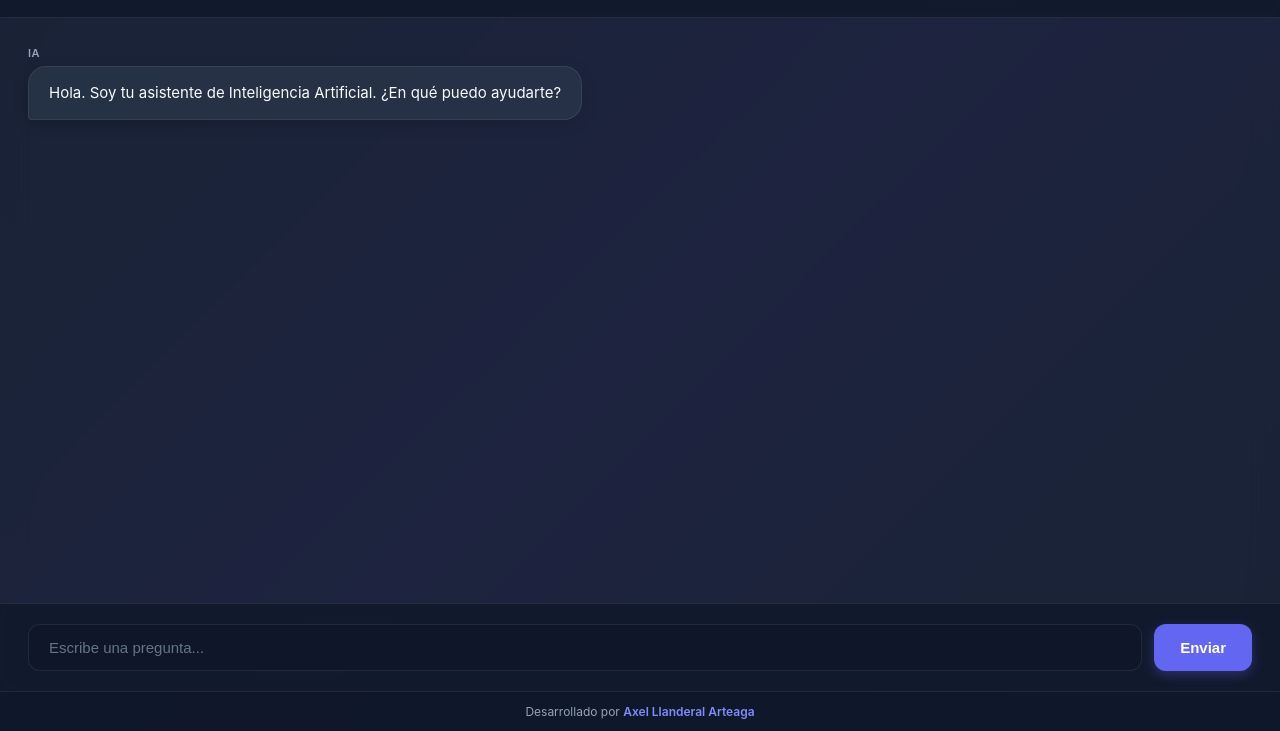
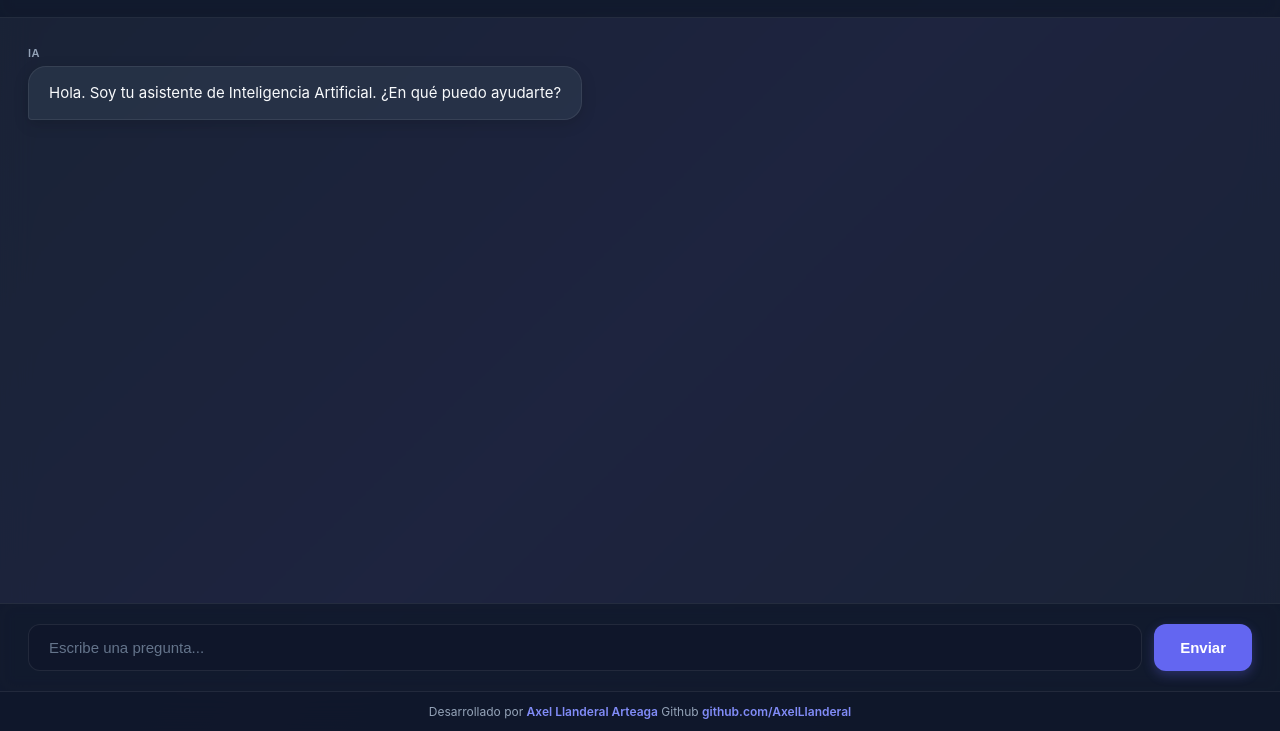
Before and after one commit to AxelLlanderal/1.2-aplicaciones-web-ia, a plain HTML site: page index.html in a window 1280 px wide. Shown: the part 69-800 px from the top of the page. Drawn offline with nearby package versions, Linux system fonts and the light colour scheme.

Commit message:
agregar github

```diff
--- a/index.html
+++ b/index.html
@@ -42,7 +42,7 @@
        </form>
 
        <footer class="footer">
-           Desarrollado por <strong>Axel Llanderal Arteaga</strong>
+           Desarrollado por <strong>Axel Llanderal Arteaga</strong> Github <strong>github.com/AxelLlanderal</strong>
        </footer>
    </main>
 
```
